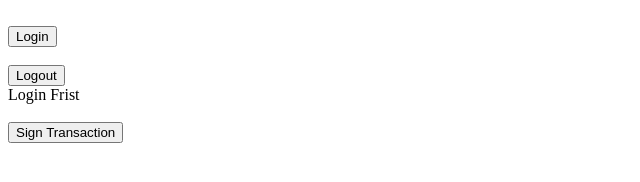
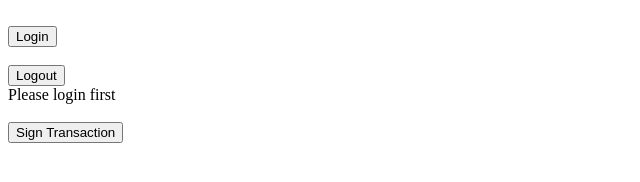
Before and after one commit to mathwallet/math-chainxjs, a plain HTML site: page sample/sample01.html in a window 1280 px wide. Both pictures are taken after a click on the button "Sign Transaction". Shown: the full height of the page, 0-640 px from the left. Drawn offline with Linux system fonts and the light colour scheme.

Commit message:
Update sample01.html

```diff
--- a/sample/sample01.html
+++ b/sample/sample01.html
@@ -35,7 +35,7 @@
         }
         function signTransaction() {
           if(!useIdentity){
-            document.getElementById("signatureDiv").innerHTML = "Login Frist";
+            document.getElementById("signatureDiv").innerHTML = "Please login first";
             return;
           }
           // 转账
```
